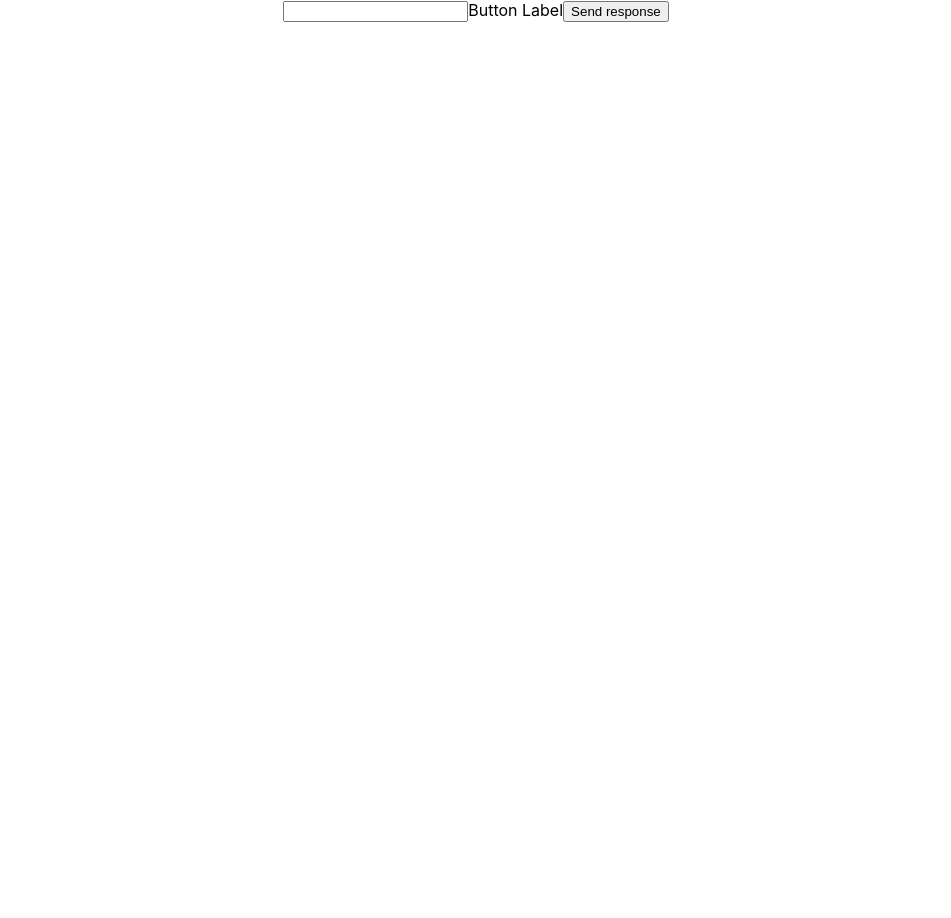
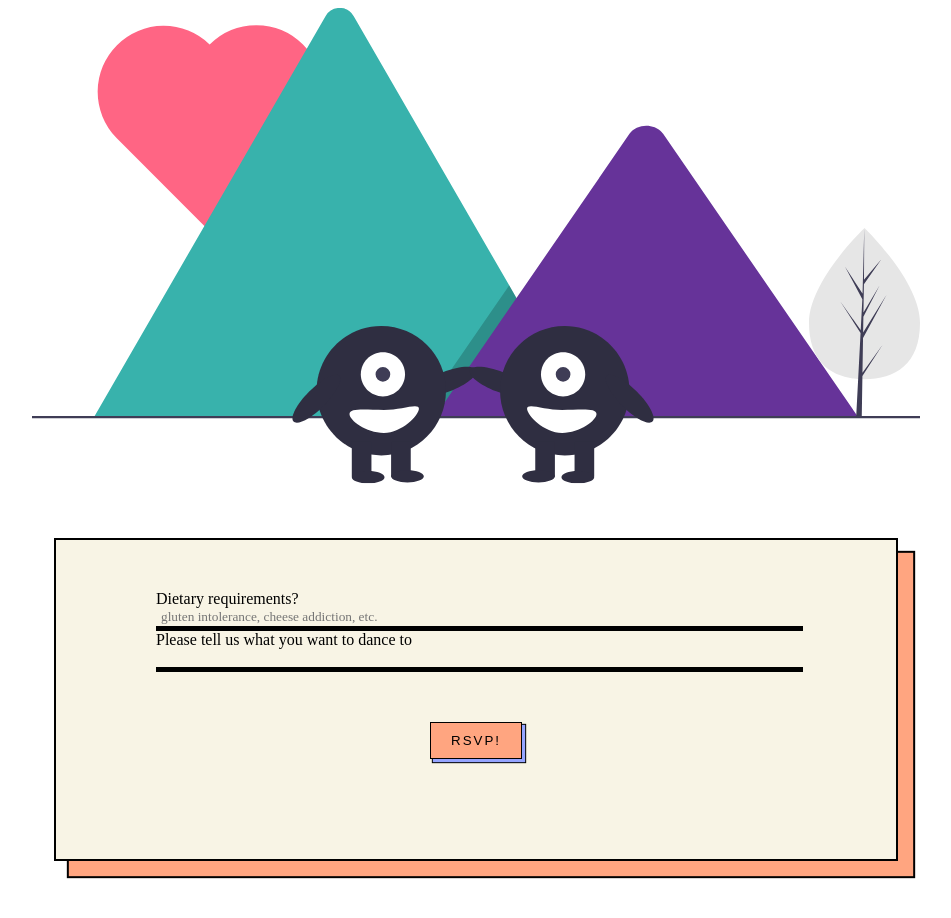
Before and after one commit to tomlowen/wedding-website, a React app: page / in a window 1280 px wide. Shown: the whole page, without its empty margins (164-1115 px from the left). Before the commit the page ends 800 px from the top, so only its background shows below. Built offline with nearby package versions, Linux system fonts and the light colour scheme.

Commit message:
Styling added

```diff
--- a/src/components/App/index.js
+++ b/src/components/App/index.js
@@ -1,10 +1,16 @@
 import { FormProvider } from "../../hooks/useFormContext";
 import Form from "../Form";
 import "./App.css";
+import heroImage from "../../images/hero-image.svg";
 
 function App() {
   return (
     <div className="App">
+      <img
+        className="w-full max-w-lg mt-16 mx-auto sm:w-1/2"
+        src={heroImage}
+        alt="Tom and Frankie together"
+      />
       <FormProvider>
         <Form />
       </FormProvider>
--- a/src/components/Button/index.js
+++ b/src/components/Button/index.js
@@ -5,8 +5,7 @@ function Button() {
   const { formData, handleFormSubmit } = useFormContext();
   return (
     <>
-      <label>Button Label</label>
-      <button onClick={() => handleFormSubmit(formData)}>Send response</button>
+      <button onClick={() => handleFormSubmit(formData)}>RSVP!</button>
     </>
   );
 }
--- a/src/components/Form/index.js
+++ b/src/components/Form/index.js
@@ -3,8 +3,19 @@ import Input from "../Input";
 import Button from "../Button";
 
 const Form = () => (
-  <div>
-    <Input inputName={"Test"} />
+  <div className="form">
+    <Input
+      type="text"
+      placeholder="gluten intolerance, cheese addiction, etc."
+      labelText="Dietary requirements?"
+      inputName={"diet"}
+    />
+    <Input
+      type="text"
+      placeholder=""
+      labelText="Please tell us what you want to dance to"
+      inputName={"songChoice"}
+    />
     <Button />
   </div>
 );
--- a/src/components/Input/index.js
+++ b/src/components/Input/index.js
@@ -1,7 +1,16 @@
 import { useFormContext } from "../../hooks/useFormContext";
 
-function Input({ inputName }) {
+function Input({ inputName, placeholder, type, labelText }) {
   const { updateForm } = useFormContext();
-  return <input onChange={(e) => updateForm(inputName, e.target.value)} />;
+  return (
+    <>
+      <label>{labelText}</label>
+      <input
+        type={type}
+        placeholder={placeholder}
+        onChange={(e) => updateForm(inputName, e.target.value)}
+      />
+    </>
+  );
 }
 export default Input;
--- a/src/index.css
+++ b/src/index.css
@@ -1,13 +1,74 @@
-body {
-  margin: 0;
-  font-family: -apple-system, BlinkMacSystemFont, 'Segoe UI', 'Roboto', 'Oxygen',
-    'Ubuntu', 'Cantarell', 'Fira Sans', 'Droid Sans', 'Helvetica Neue',
-    sans-serif;
-  -webkit-font-smoothing: antialiased;
-  -moz-osx-font-smoothing: grayscale;
+:root {
+  --bg: "https://s3-us-west-2.amazonaws.com/s.cdpn.io/38816/image-from-rawpixel-id-2210775-jpeg.jpg";
+  --form-bg: #f8f4e5;
+  --form-shadow: #ffa580;
+  --form-primary-highlight: #95a4ff;
+  --form-secondary-highlight: #ffc8ff;
+  --font-size: 14pt;
+  --font-face: "Fjalla One";
+  --font-color: #2a293e;
 }
 
-code {
-  font-family: source-code-pro, Menlo, Monaco, Consolas, 'Courier New',
-    monospace;
+.form {
+  display: inline-block;
+  margin: 50px 100px;
+  width: 50vw;
+  background: var(--form-bg);
+  padding: 50px 100px;
+  border: 2px solid rgba(0, 0, 0, 1);
+  box-shadow: 15px 15px 1px var(--form-shadow),
+    15px 15px 1px 2px rgba(0, 0, 0, 1);
+  text-align: left;
 }
+
+input {
+  display: block;
+  width: 100%;
+  font-size: 14;
+  line-height: 14 * 2;
+  font-family: "Fjalla One";
+  margin-bottom: 14 * 2;
+  border: none;
+  border-bottom: 5px solid rgba(0, 0, 0, 1);
+  background: #f8f4e5;
+  min-width: 250px;
+  padding-left: 5px;
+  outline: none;
+  color: rgba(0, 0, 0, 1);
+}
+
+input:focus {
+  border-bottom: 5px solid var(--form-shadow);
+}
+
+button {
+  display: block;
+  margin: 50px auto;
+  line-height: var(--font-size) * 2;
+  padding: 10px 20px;
+  background: var(--form-shadow);
+  letter-spacing: 2px;
+  transition: 0.2s all ease-in-out;
+  outline: none;
+  border: 1px solid rgba(0, 0, 0, 1);
+  box-shadow: 3px 3px 1px var(--form-primary-highlight),
+    3px 3px 1px 1px rgba(0, 0, 0, 1);
+}
+button:hover {
+  background: rgba(0, 0, 0, 1);
+  color: white;
+  border: 1px solid rgba(0, 0, 0, 1);
+}
+
+button::selection {
+  background: var(--form-secondary-highlight);
+}
+
+/* input:-webkit-autofill,
+input:-webkit-autofill:hover,
+input:-webkit-autofill:focus
+  border-bottom: 5px solid var(--form-primary-highlight)
+  -webkit-text-fill-color: var(--font-color)
+  -webkit-box-shadow: 0 0 0px 1000px var(--form-bg) inset
+  transition: background-color 5000s ease-in-out 0s
+   */
```
Also changed, not shown: src/components/Layout/index.js (added, +21 -0 lines), src/images/hero-image.svg (added).
